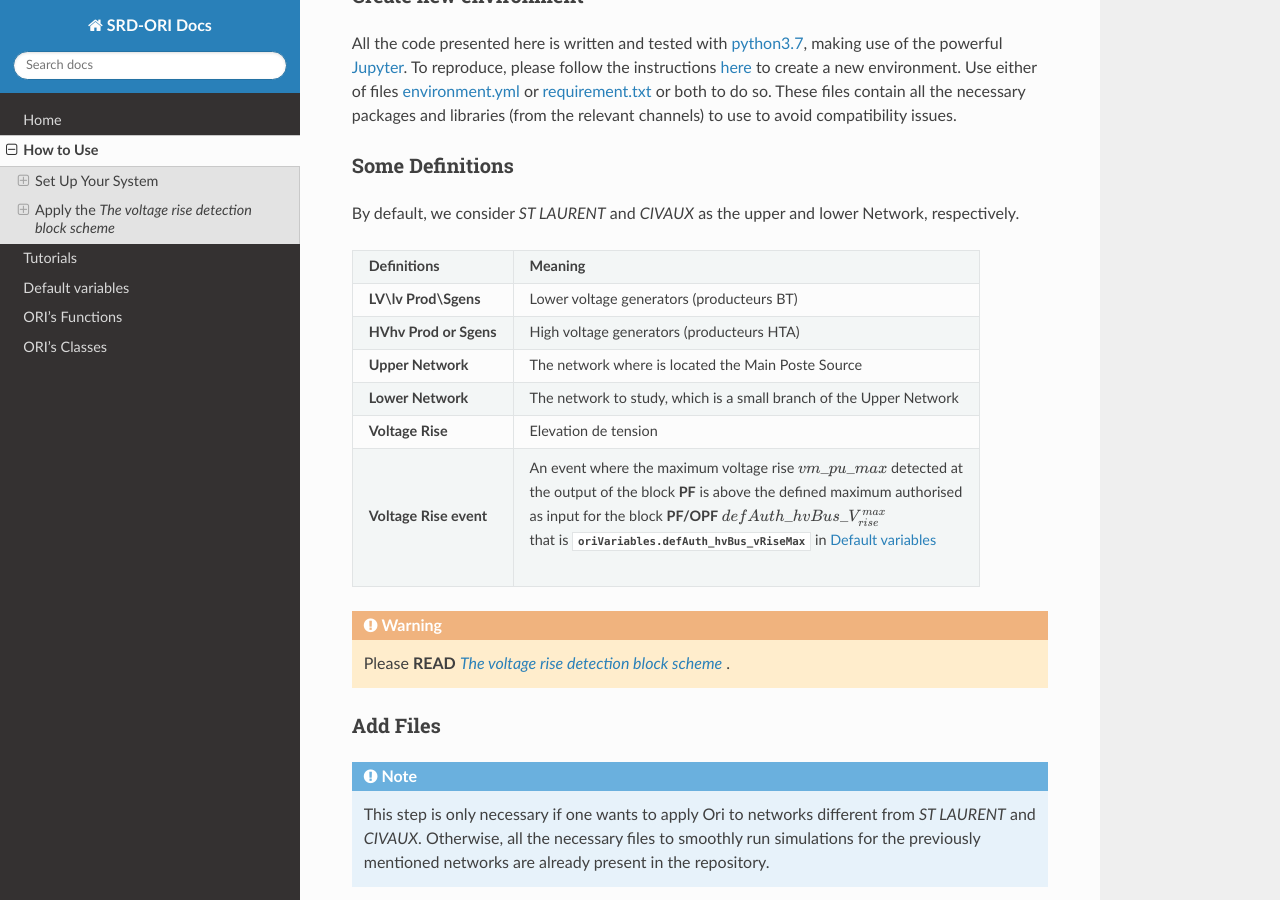
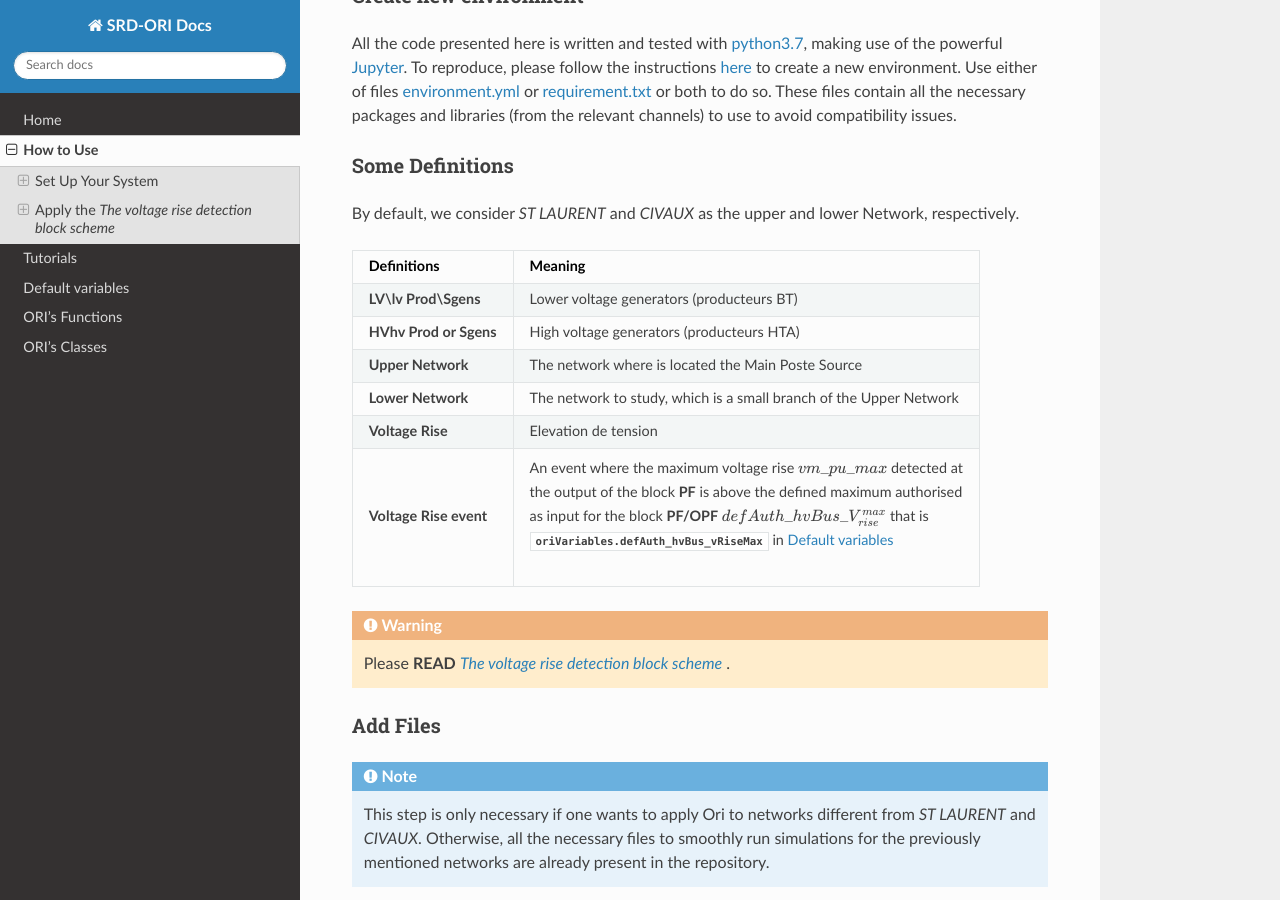
Before and after one commit to pajjaecat/ORI-SRD, a Sphinx documentation site: the page built from docs/HowToUse/howToUse.rst, in a window 1280 px wide and 900 px high, scrolled down 453 px. Built offline with Sphinx 7.4.7 and the Read the Docs theme 2.0.0, drawn with Linux system fonts in a browser that asks for light colours.

Commit message:
Update howToUse.rst

```diff
--- a/docs/HowToUse/howToUse.rst
+++ b/docs/HowToUse/howToUse.rst
@@ -67,7 +67,8 @@
 
 
 ============================  ====================================
-**Definitions**                **Meaning**
+         **Definitions**                **Meaning**
+============================  ====================================
 **LV\\lv Prod\\Sgens**         Lower voltage generators (producteurs BT)
 **HV\hv Prod or Sgens**        High voltage generators (producteurs HTA)
 **Upper Network**              The network where is located the Main Poste Source
@@ -75,8 +76,8 @@
 **Voltage Rise**               Elevation de tension
 **Voltage Rise event**         | An event where the maximum voltage rise :math:`vm\_ pu\_ max` detected at
                                | the output of the block **PF** is above the defined maximum authorised
-                               | as input for the block **PF/OPF** :math:`defAuth\_ hvBus\_ V_{rise}^{max}`
-                               | that is  :data:`oriVariables.defAuth_hvBus_vRiseMax` in :ref:`Default Variables`
+                               | as input for the block **PF/OPF** :math:`defAuth\_ hvBus\_ V_{rise}^{max}` that is
+                               | :data:`oriVariables.defAuth_hvBus_vRiseMax` in :ref:`Default Variables`
 ============================  ====================================
 
 
```
